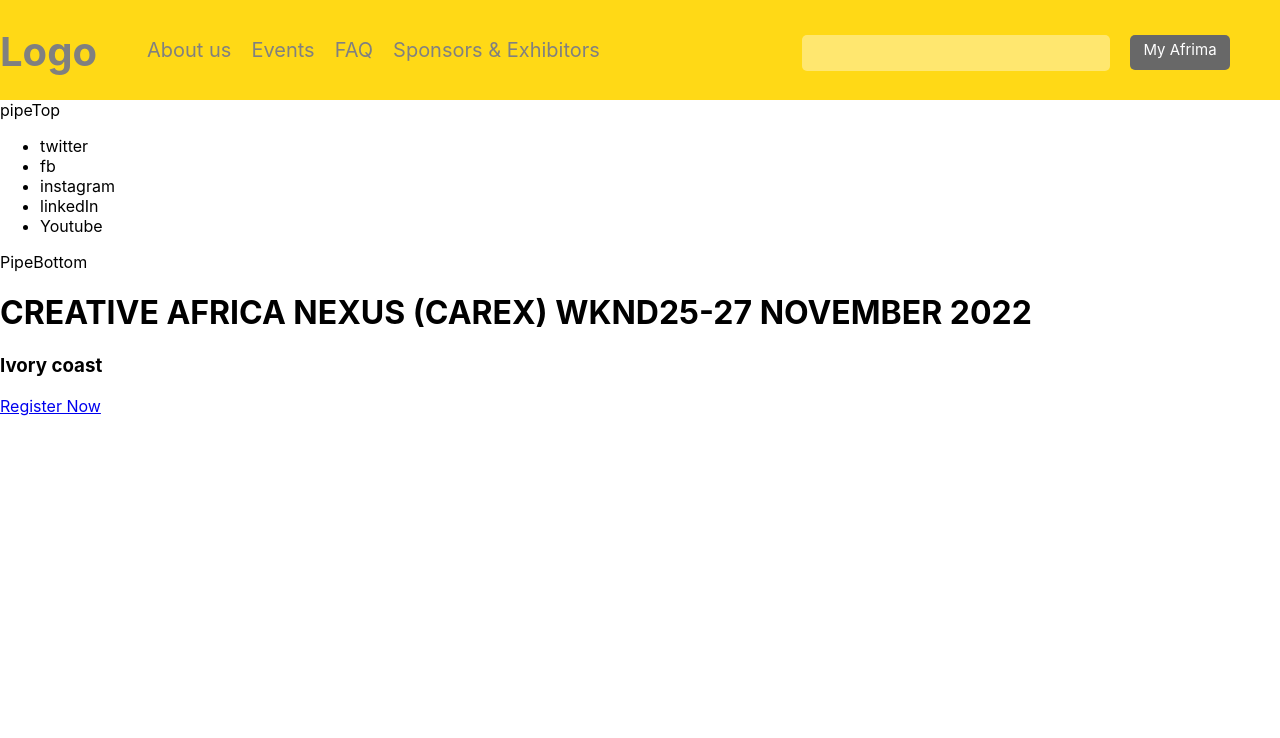
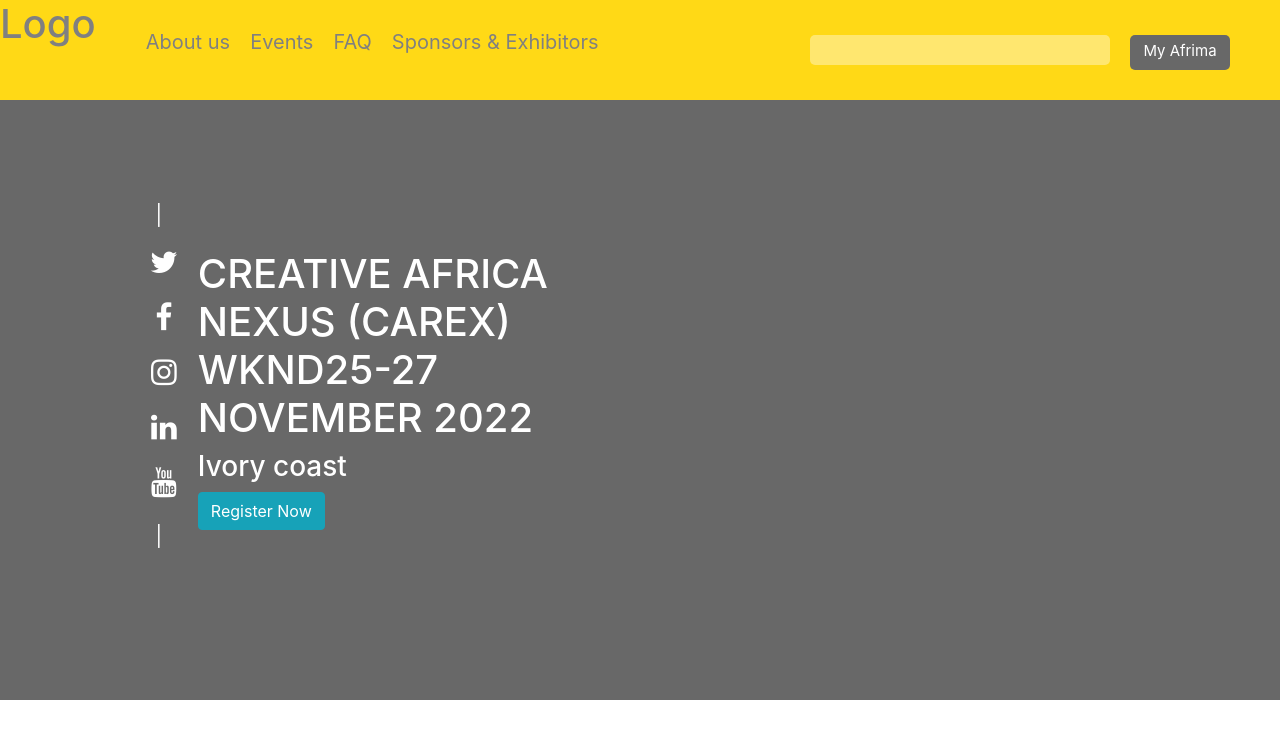
Before and after one commit to tobasanmi/afrima_project, a React (Create React App) app: page / in a window 1280 px wide. Shown: the top 738 px of the page. Built offline with nearby package versions, Linux system fonts and the light colour scheme.

Commit message:
landinpage update

```diff
--- a/package.json
+++ b/package.json
@@ -10,6 +10,7 @@
     "react-dom": "^18.2.0",
     "react-scripts": "5.0.1",
     "react-slideshow-image": "^4.0.5",
+    "swiper": "^8.4.5",
     "web-vitals": "^2.1.4"
   },
   "scripts": {
--- a/public/index.html
+++ b/public/index.html
@@ -3,6 +3,8 @@
   <head>
     <meta charset="utf-8" />
     <link rel="icon" href="%PUBLIC_URL%/favicon.ico" />
+    <link rel="stylesheet" href="https://stackpath.bootstrapcdn.com/bootstrap/4.3.1/css/bootstrap.min.css" integrity="sha384-ggOyR0iXCbMQv3Xipma34MD+dH/1fQ784/j6cY/iJTQUOhcWr7x9JvoRxT2MZw1T" crossorigin="anonymous">
+    <link rel="stylesheet" href="https://cdnjs.cloudflare.com/ajax/libs/font-awesome/4.7.0/css/font-awesome.min.css">
     <meta name="viewport" content="width=device-width, initial-scale=1" />
     <meta name="theme-color" content="#000000" />
     <meta
--- a/src/App.css
+++ b/src/App.css
@@ -51,7 +51,7 @@
     text-align: center;
     margin-right: 50px;
     font-size: 15px;
-    height:20px;
+    height:35px;
     width:100px;
 }
 .formInput{
@@ -63,3 +63,30 @@
     width:300px;
     height:30px;
 }
+.landinpageWrapper{
+    background-color: #686868;
+    height:600px;
+}
+.landingPage{
+    display:flex;
+}
+.iconWrapper{
+    text-align: center;
+    margin: 100px 0px 200px 100px;
+    color:white;
+}
+.iconList{
+    list-style-type: none;
+    margin:10px;
+    font-size: 30px;
+}
+.pipeBottom,.pipeTop{
+    color:white;
+    font-size: 20px;
+    margin-left: 30px;
+}
+.wordingsWrapper{
+    margin: 150px 0px 100px 10px;
+    color:white;
+    width:400px;
+}
--- a/src/Pages/landingPage.js
+++ b/src/Pages/landingPage.js
@@ -1,19 +1,24 @@
-import React from 'react'
+import React from "react";
+import { Swiper, SwiperSlide } from "swiper/react";
+import "swiper/css";
+import image1 from "../images/CANEX1.png";
+import image2 from "../images/CANEX2.png";
+import image3 from "../images/landingImage1.png";
 
 export default function LandingPage() {
   return (
     <div className="landinpageWrapper">
-      <div classname="landingPage">
+      <div className="landingPage">
         <div className="iconWrapper">
-        <div>pipeTop</div>
+          <div className="pipeTop">|</div>
           <ul>
-          <li>twitter</li>
-          <li>fb</li>
-          <li>instagram</li>
-          <li>linkedIn</li>
-          <li>Youtube</li>
+            <li className="iconList"><i className='fa fa-twitter'></i></li>
+            <li className="iconList"><i className='fa fa-facebook'></i></li>
+            <li className="iconList"><i className='fa fa-instagram'></i></li>
+            <li className="iconList"><i className='fa fa-linkedin'></i></li>
+            <li className="iconList"><i className='fa fa-youtube'></i></li>
           </ul>
-        <div>PipeBottom</div>
+          <div className="pipeBottom">|</div>
         </div>
         <div className="wordingsWrapper">
           <h1>
@@ -21,10 +26,9 @@
             25-27 NOVEMBER 2022
           </h1>
           <h3>Ivory coast</h3>
-        <a href="#home">Register Now</a>
+          <button type="button" class="btn btn-info">Register Now</button>
         </div>
       </div>
-
     </div>
   );
 }
```
Also changed, not shown: src/navBar/navbar2.js (added, +7 -0 lines), 1 other file (tests, documents, lock files or other folders). Lines whose indentation alone changed are shown as unchanged.
